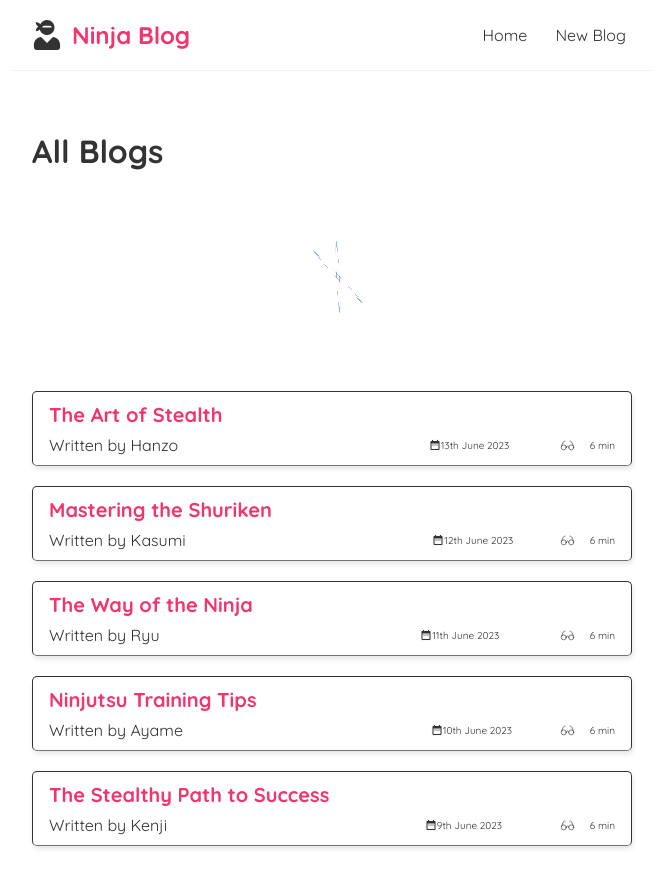
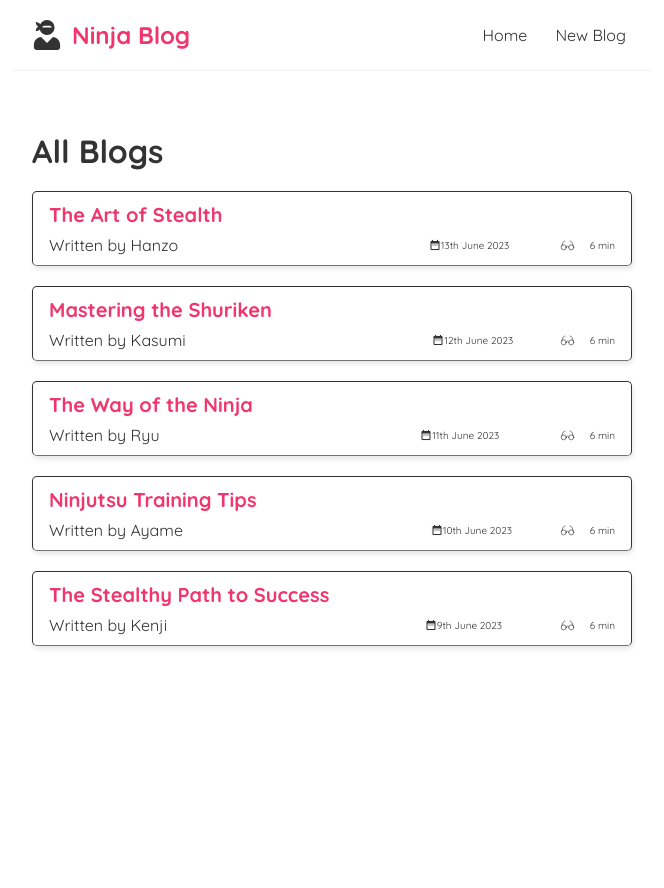
Before and after one commit to ToniRajamaki/Ninja-react-blog, a React (Create React App) app in the folder blog-project/: page / in a window 1280 px wide. Shown: the top 888 px of the page, without its empty margins (308-972 px from the left). After the commit the page ends 800 px from the top, so only its background shows below. Built offline with nearby package versions, Linux system fonts and the light colour scheme.

Commit message:
completed fake loading

```diff
--- a/blog-project/src/BlogList.js
+++ b/blog-project/src/BlogList.js
@@ -1,17 +1,32 @@
-import { Link } from "react-router-dom/cjs/react-router-dom.min";
+import { Link } from "react-router-dom";
 import useFetch, { deleteData } from "./useFetch";
 import { LuGlasses } from "react-icons/lu";
 import ShowDate from "./Date";
 import "./Styles/ShowDate.css";
 import LoadingAnimation from "./LoadingAnimation";
+import React, { useState, useEffect } from "react";
 
-const BlogList = ({ blogs, title }) => {
-  blogs = useFetch();
+const BlogList = ({ title }) => {
+  const [isLoading, setIsLoading] = useState(true);
+  const blogs = useFetch();
+
+  useEffect(() => {
+    // Simulate loading delay
+    setTimeout(() => {
+      setIsLoading(false);
+    }, 2000); // Delay of 2 seconds
+  }, []);
+
   return (
     <div className="blog-list">
       <h1>{title}</h1>
-      <LoadingAnimation></LoadingAnimation>
-      {blogs.map((blog) => (
+
+      {/* Render the LoadingAnimation component if isLoading is true */}
+      {isLoading && <LoadingAnimation />}
+
+      {/* Render the blog list if isLoading is false */}
+      {!isLoading &&
+        blogs.map((blog) => (
           <div className="blog-preview" key={blog.id}>
             <Link to={`/blog/${blog.id}`}>
               <h2>{blog.title}</h2>
@@ -25,7 +40,6 @@ const BlogList = ({ blogs, title }) => {
               >
                 <p style={{ marginRight: "auto" }}>Written by {blog.author}</p>
                 <p style={{ marginRight: "auto" }}>
-                {" "}
                   {ShowDate(blog.creationDate)}
                 </p>
                 <LuGlasses
@@ -38,7 +52,6 @@ const BlogList = ({ blogs, title }) => {
                   className="whiteHover"
                   style={{ paddingLeft: "15px", fontSize: "10px" }}
                 >
-                {" "}
                   6 min
                 </p>
               </div>
--- a/blog-project/src/LoadingAnimation.jsx
+++ b/blog-project/src/LoadingAnimation.jsx
@@ -4,7 +4,7 @@ import { RingLoader } from 'react-spinners';
 function LoadingAnimation() {
   return (
     <div className="loading-animation">
-      <RingLoader color="#123abc" loading={true} />
+      <RingLoader color="#f1356d" loading={true} />
     </div>
   );
 }
```
Lines whose indentation alone changed are shown as unchanged.
